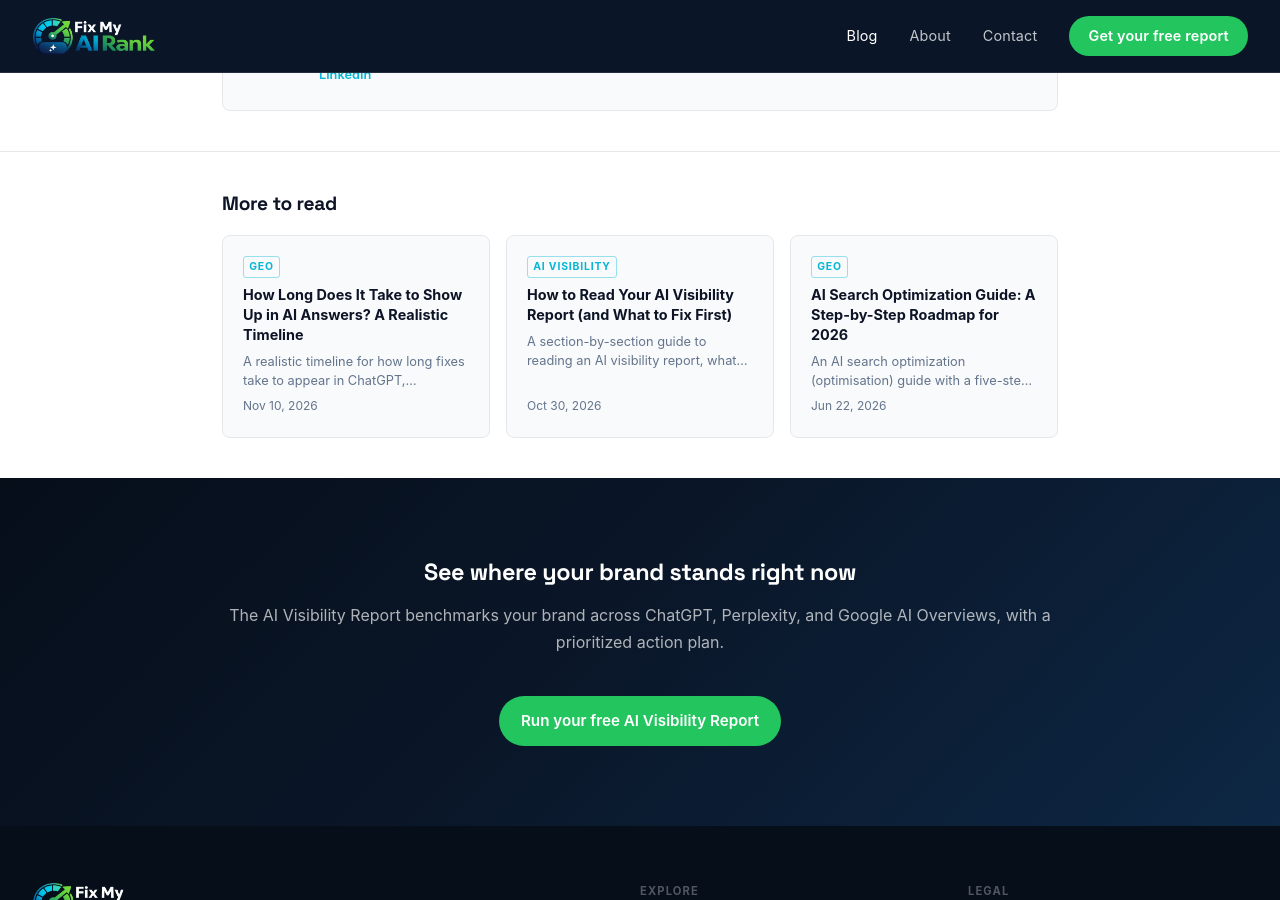
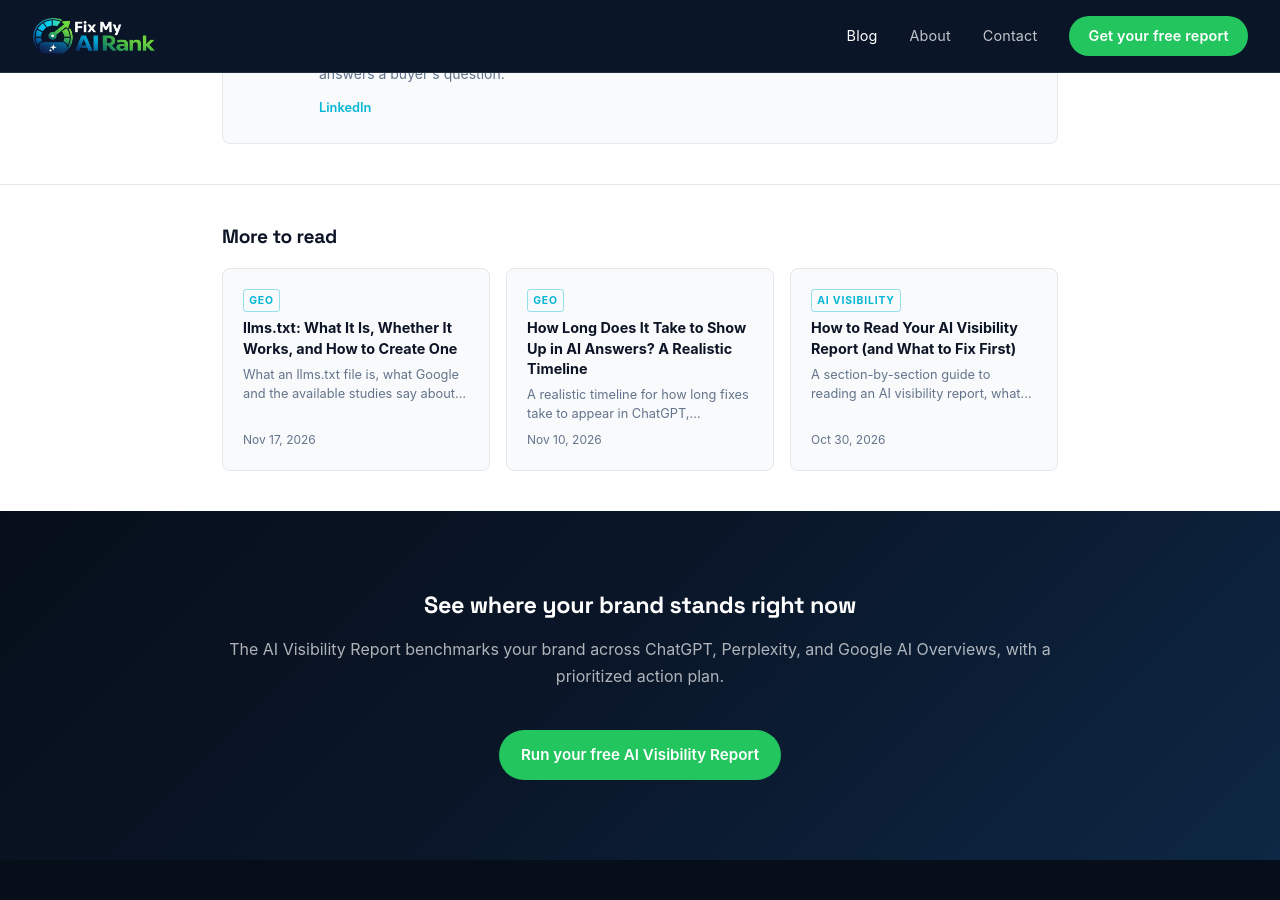
Before and after one commit to timdailey/FMAR-Website, a Jekyll site: the page built from _posts/2026-04-04-why-website-not-showing-in-ai-answers.md, in a window 1280 px wide and 900 px high, scrolled down 7201 px. Built offline with Jekyll 4.4.1, drawn with Linux system fonts in a browser that asks for light colours; some web fonts are replaced; comment, search, counter and statistics services are not loaded; part of the change alters nothing that is shown; some of the changed text lies outside the part shown.

Commit message:
Add post: llms.txt explainer
Queued for publication on 2026-11-17.

Co-Authored-By: Claude Sonnet 5.5 <noreply@anthropic.com>
(cherry picked from commit 213208d146a226c374ae042194477f85df6863ff)
(cherry picked from commit 8f89ab6a1206f03cdbadafac3751be06705d0525)

````diff
--- a/_posts/2026-04-04-why-website-not-showing-in-ai-answers.md
+++ b/_posts/2026-04-04-why-website-not-showing-in-ai-answers.md
@@ -148,3 +148,4 @@ A full AI Visibility Report goes further. It tests your brand across all four pl
 - [How ChatGPT and Perplexity Choose Which Brands to Cite]({{ '/blog/how-chatgpt-perplexity-choose-brands-to-cite/' | relative_url }})
 - [How to Rank in Google AI Overviews]({{ '/blog/how-to-rank-in-google-ai-overviews/' | relative_url }})
 - [How Long Does It Take to Show Up in AI Answers? A Realistic Timeline]({{ '/blog/how-long-does-it-take-to-show-up-in-ai-answers/' | relative_url }})
+- [llms.txt: What It Is, Whether It Works, and How to Create One]({{ '/blog/what-is-llms-txt/' | relative_url }})
--- a/_posts/2026-06-22-how-to-optimize-for-ai-search.md
+++ b/_posts/2026-06-22-how-to-optimize-for-ai-search.md
@@ -164,3 +164,4 @@ Budget conversations are also harder. The ROI cycle for topical authority develo
 - [Where Does ChatGPT Get Its Information? What Marketers Need to Know]({{ '/blog/where-does-chatgpt-get-its-information/' | relative_url }})
 - [From SEO to GEO: What Transfers, What Doesn't, and How to Sequence the Work]({{ '/blog/seo-to-geo/' | relative_url }})
 - [How Long Does It Take to Show Up in AI Answers? A Realistic Timeline]({{ '/blog/how-long-does-it-take-to-show-up-in-ai-answers/' | relative_url }})
+- [llms.txt: What It Is, Whether It Works, and How to Create One]({{ '/blog/what-is-llms-txt/' | relative_url }})
--- /dev/null
+++ b/_posts/2026-11-17-what-is-llms-txt.md
@@ -0,0 +1,127 @@
+---
+layout: post
+redirect_from:
+  - /2026/11/17/what-is-llms-txt/
+title: "llms.txt: What It Is, Whether It Works, and How to Create One"
+description: What an llms.txt file is, what Google and the available studies say about whether it affects AI visibility, and how to write one in under an hour if you decide to.
+date: 2026-11-17
+last_modified: 2026-11-17
+author: tim_dailey
+category: GEO
+tags: [llms.txt, GEO, AI crawlers, technical SEO, AI visibility]
+takeaways:
+  - llms.txt is a proposed plain-text Markdown file at your site root that gives AI tools a short, curated map of your most useful pages. It is a proposal, not an official web standard.
+  - The evidence that it improves AI citations is weak. A study of nearly 300,000 domains found no correlation, and Google's John Mueller has called it purely speculative.
+  - It costs little to create, so it is a reasonable optional experiment. Fix crawlability, indexing, and content first.
+faq:
+  - q: What is an llms.txt file?
+    a: An llms.txt file is a Markdown file, proposed in September 2024 by Jeremy Howard, that sits at a site's root and gives language models a short, curated guide to the site. It has a title, a short summary, and lists of links to the most useful pages with brief notes about each.
+  - q: Does llms.txt help you get cited by ChatGPT or Google?
+    a: The available evidence says it is not shown to. An SE Ranking analysis of nearly 300,000 domains found no correlation between having the file and being cited by AI models, and Google's John Mueller has described it as purely speculative. We did not find an official statement of support from OpenAI or Anthropic.
+  - q: Is llms.txt the same as robots.txt?
+    a: No. robots.txt tells crawlers what they may or may not access. llms.txt is a content guide that points an AI tool to useful pages. It does not block or allow anything.
+  - q: Where do you put the llms.txt file?
+    a: At the site root, for example example.com/llms.txt. The proposal also allows the file at a subpath, such as a docs section, where it covers the URLs beneath it.
+  - q: Do I need llms.txt to appear in Google AI Overviews?
+    a: No. Google's documentation says no new machine-readable files, AI text files, or special markup are needed. A page must be indexed and eligible to show a snippet.
+  - q: Should I create an llms.txt file anyway?
+    a: It is a low-cost experiment, and it can be a useful summary of your site for AI agents that do read it. Do it after the basics, such as allowing crawlers, getting key pages indexed, and keeping your entity information consistent. Do not expect a measurable change.
+---
+
+An llms.txt file is a plain-text Markdown file at the root of your website that gives AI tools a short, curated list of your most useful pages. It is a proposal, not a standard, and the evidence that it improves how often AI tools cite you is weak. It is cheap to make, so it is a fair optional experiment, but it should come after the technical basics.
+
+This guide covers what the file is, what is and isn't known about whether it works, and how to write one. We also use one ourselves, and we will show you how it is structured.
+
+## What is llms.txt?
+
+Jeremy Howard proposed llms.txt in September 2024. The idea is that language models have limited context windows and websites are messy, so a short Markdown file can give an AI tool a clean entry point to the content that matters. The [llms.txt proposal](https://llmstxt.org/) describes it as a way to give agents a concise, curated map of a site, with detail behind links they can fetch on demand.
+
+The proposal says use is expected mainly at inference time, meaning when someone asks a question, rather than for model training.
+
+## What goes in an llms.txt file?
+
+The proposal defines this structure, in order:
+
+1. An H1 with the name of the site or project. This is the only required element.
+2. A blockquote with a short summary.
+3. Optional paragraphs or lists of detail, without headings.
+4. Optional H2 sections that hold lists of links. Each item is a Markdown link, optionally followed by a colon and a note.
+5. By convention, an H2 section named "Optional" for secondary links that an agent can skip when it needs less context.
+
+The proposal also suggests that pages can have clean Markdown versions available at the same URL with `.md` added, and describes link tags for discovery. Those parts are optional and add work, so most sites start without them.
+
+## llms.txt vs. robots.txt vs. sitemap.xml
+
+| File | Job | Who reads it |
+|---|---|---|
+| robots.txt | Says which crawlers may access which paths | Search and AI crawlers, before crawling |
+| sitemap.xml | Lists all the URLs you want indexed | Search engines |
+| llms.txt | Offers a short, curated guide to your best content | Proposed for AI tools and agents at question time |
+
+The proposal itself positions llms.txt as a complement: sitemaps list everything, and robots.txt governs access. llms.txt is a selective summary. It cannot block anything, and it does not replace the other two. If you want to control which AI crawlers can reach your site, that is a robots.txt job, and the AI crawlers publish their own names and rules (for example, [OpenAI's crawler documentation](https://developers.openai.com/api/docs/bots)).
+
+## Does llms.txt work?
+
+This is the question that matters, and the answer is that nobody has shown that it does.
+
+- **Google says it is not needed.** Google's guidance on AI features states that you do not need new machine-readable files, AI text files, or special markup to appear in AI Overviews and AI Mode. See [Google Search Central: AI features](https://developers.google.com/search/docs/appearance/ai-features). In a June 2026 report, Google's John Mueller called llms.txt ["purely speculative for now"](https://www.searchenginejournal.com/google-says-llms-txt-is-purely-speculative-for-now/577576/), noting that none of the AI systems appear to use it.
+- **The large study found no effect.** An [SE Ranking analysis](https://seranking.com/blog/llms-txt/) published October 15, 2026 looked at nearly 300,000 domains. About 10.13% had an llms.txt file. The authors found no correlation between having the file and how often a domain was cited by AI models. SE Ranking is an SEO tool vendor, and the authors note that their results are specific to the model and dataset they tested.
+- **We found no official support from OpenAI or Anthropic.** We did not find a statement from either company saying their products read the file. That is an absence in what we found, not proof that nobody uses it.
+
+So the honest summary is: it may help some AI agents that choose to read it, and there is no demonstrated benefit to citations. Anyone who tells you it is a proven ranking factor is going beyond the evidence.
+
+## How to create an llms.txt file
+
+1. **Choose 10 to 30 pages.** Pick the pages you most want an AI tool to understand: your product or service pages, your best definitions and guides, pricing, and any documentation.
+2. **Write the H1 and the summary.** Use your company name and one or two plain sentences about what you do and for whom. Keep the wording consistent with your site and your external profiles.
+3. **Group the links under H2 headings.** Use headings that match how a reader would think about the site, such as Products, Guides, and Company.
+4. **Add a short note to each link.** One sentence on what the page covers is enough.
+5. **Put an Optional section at the end** for pages that are useful but not essential.
+6. **Save it as `llms.txt` at the site root.** On a Jekyll site like ours, that means a file at the top level of the repository.
+7. **Check that it loads.** Open `yourdomain.com/llms.txt` in a browser and confirm it returns plain text, not a 404 or an HTML page.
+8. **Keep it current.** Update it when you publish or retire important pages, otherwise it points to dead links.
+
+A minimal example:
+
+```
+# Example Co
+
+> Example Co makes scheduling software for dental practices.
+
+## Product
+- [Scheduling software](https://example.com/product/): Overview, features, and pricing.
+
+## Guides
+- [How to reduce no-shows](https://example.com/blog/reduce-no-shows/): A practical guide for front-desk teams.
+
+## Optional
+- [Press kit](https://example.com/press/): Logos and company facts.
+```
+
+## Our own file as an example
+
+We publish one at [fixmyairank.com/llms.txt](https://fixmyairank.com/llms.txt). It follows the structure above: an H1 with the company name, a blockquote summary of what we do, a short paragraph about who runs the site, and then H2 sections for the report, the glossary, the blog, and the company page. Each entry is a link with a one-line note.
+
+We keep it in step with the site. When we merged overlapping pages earlier this year, we removed the retired URLs and updated the titles. We include it for completeness and as a low-cost experiment. We are not claiming it has produced a measurable result.
+
+## Common mistakes
+
+- **Listing every page.** The point is to be selective. A sitemap already lists everything.
+- **Leaving dead or redirected links.** If you merge or retire pages, update the file.
+- **Contradicting your site.** The company description should match your homepage and profiles.
+- **Treating it as a block list.** It cannot stop AI tools from using your content. Use robots.txt for access control.
+- **Expecting a lift.** Nothing in the evidence supports promising one.
+
+## How to tell whether it matters for you
+
+Check your server or CDN logs for requests to `/llms.txt` and see which user agents make them. If nothing reads the file, you have your answer for now. Then watch your AI-referral traffic and run a fixed set of buyer questions each month, as described in [how to track your brand's AI visibility]({{ '/blog/how-to-track-ai-visibility/' | relative_url }}). Any change in citations is likely to come from other work, so log what you change and when.
+
+## What to do before llms.txt
+
+If AI tools cannot reach or understand your site, a summary file will not fix it. Start with the basics in [how to optimize for AI search]({{ '/blog/how-to-optimize-for-ai-search/' | relative_url }}): allow the crawlers you want, get key pages indexed, and keep your [entity signals]({{ '/glossary/entity-signals/' | relative_url }}) and [schema markup]({{ '/glossary/schema-markup/' | relative_url }}) consistent. If you want a baseline first, [why your website isn't showing up in AI answers]({{ '/blog/why-website-not-showing-in-ai-answers/' | relative_url }}) is the audit.
+
+## Related Reading
+
+- [AI Search Optimization Guide: A Step-by-Step Roadmap for 2026]({{ '/blog/how-to-optimize-for-ai-search/' | relative_url }})
+- [What Is Answer Engine Optimization (AEO)?]({{ '/glossary/answer-engine-optimization/' | relative_url }})
+- [Why Your Website Isn't Showing Up in AI Answers (and How to Audit It)]({{ '/blog/why-website-not-showing-in-ai-answers/' | relative_url }})
--- a/llms.txt
+++ b/llms.txt
@@ -35,6 +35,7 @@ Fix My AI Rank is built and operated by TangySlice Collective, a B2B marketing a
 - [How ChatGPT and Perplexity Choose Which Brands to Cite](https://fixmyairank.com/blog/how-chatgpt-perplexity-choose-brands-to-cite/)
 - [GEO vs. SEO vs. AEO: What's the Difference and Do You Need Both?](https://fixmyairank.com/blog/geo-vs-seo-difference/)
 - [How Long Does It Take to Show Up in AI Answers? A Realistic Timeline](https://fixmyairank.com/blog/how-long-does-it-take-to-show-up-in-ai-answers/)
+- [llms.txt: What It Is, Whether It Works, and How to Create One](https://fixmyairank.com/blog/what-is-llms-txt/)
 
 ## Company
 
````
